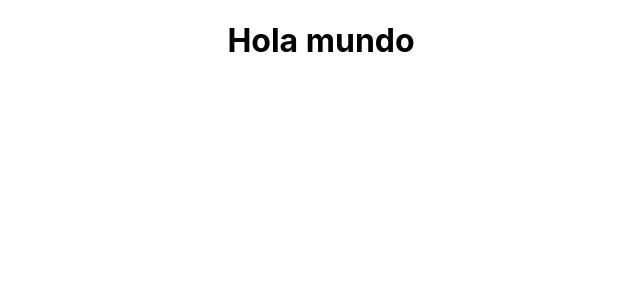
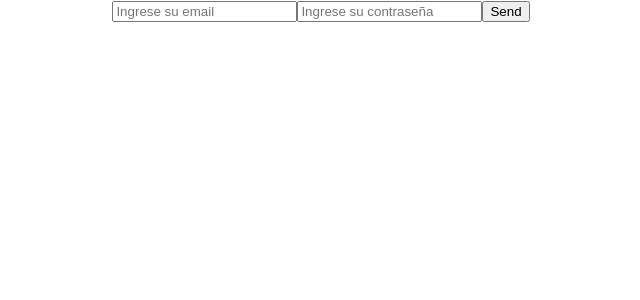
Before and after one commit to BenjaminMirra/moviePop, a React (Create React App) app in the folder frontend/sitenso-test/: page / in a window 1280 px wide. Shown: the top 300 px of the page, without its empty margins (319-959 px from the left). Built offline with nearby package versions, Linux system fonts and the light colour scheme.

Commit message:
testing api

```diff
--- a/frontend/sitenso-test/src/App.js
+++ b/frontend/sitenso-test/src/App.js
@@ -1,9 +1,10 @@
 import './App.css';
+import { Login } from './components/Organisms/Login';
 
 function App() {
   return (
     <div className="App">
-      <h1>Hola mundo</h1>
+      <Login/>
     </div>
   );
 }
--- /dev/null
+++ b/frontend/sitenso-test/src/components/Organisms/Login.jsx
@@ -0,0 +1,53 @@
+import React from 'react'
+import { useRef } from 'react';
+
+const URL_LOGIN = "http://localhost/loginnew/post.php";
+
+const sendData = async (url,email,password) => {
+
+    var formdata = new FormData();
+    formdata.append("email", email);
+    formdata.append("password", password);
+
+    var requestOptions = {
+        method: 'POST',
+        body: formdata,
+        redirect: 'follow'
+    };
+
+    fetch(url, requestOptions)
+        .then(response => response.text())
+        .then(result => console.log(result))
+        .catch(error => console.log('error', error));
+}
+
+export const Login = () => {
+
+    const refUsuario = useRef(null);
+    const refClave = useRef(null);
+
+    const handleLogin = (e) => {
+        e.preventDefault()
+        const data = {
+            'email': refUsuario.current.value,
+            'password': refClave.current.value
+        }
+        console.log(data)
+        sendData(URL_LOGIN,data.email,data.password)
+    }
+
+    return (
+        <div>
+            <form>
+
+                <input type="text" name="email" placeholder="Ingrese su email"
+                    ref={refUsuario} />
+                <input type="password" name="password" placeholder="Ingrese su contraseña"
+                    ref={refClave} />
+                <input type="submit" value="Send" onClick={handleLogin} />
+            </form>
+
+
+        </div>
+    )
+}
```
